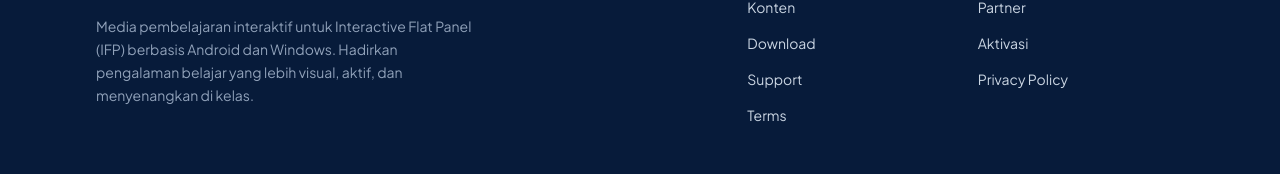
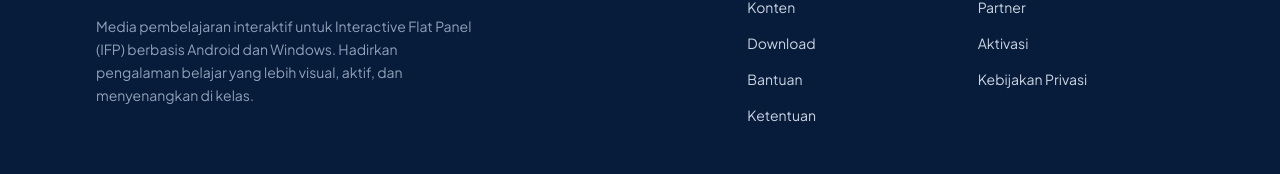
Before and after one commit to edukasigerbang-hub/web, a Next.js app: page /konten in a window 1280 px wide. Shown: the part 1174-1348 px from the top of the page. Built offline with nearby package versions, Linux system fonts and the light colour scheme.

Commit message:
fix(aktivasi): finalize activation copy

```diff
--- a/src/data/site.ts
+++ b/src/data/site.ts
@@ -82,7 +82,7 @@ export const navLinks: NavLink[] = [
   { label: "Aktivasi", href: "/aktivasi" },
   { label: "Konten", href: "/konten" },
   { label: "Partner", href: "/partner" },
-  { label: "Support", href: "/support" },
+  { label: "Bantuan", href: "/support" },
 ];
 
 export const hero = {
@@ -355,7 +355,7 @@ export const footerLinks: { label: string; href: string }[] = [
   { label: "Partner", href: "/partner" },
   { label: "Download", href: "/download" },
   { label: "Aktivasi", href: "/aktivasi" },
-  { label: "Support", href: "/support" },
-  { label: "Privacy Policy", href: "/kebijakan-privasi" },
-  { label: "Terms", href: "/syarat-ketentuan" },
+  { label: "Bantuan", href: "/support" },
+  { label: "Kebijakan Privasi", href: "/kebijakan-privasi" },
+  { label: "Ketentuan", href: "/syarat-ketentuan" },
 ];
```
